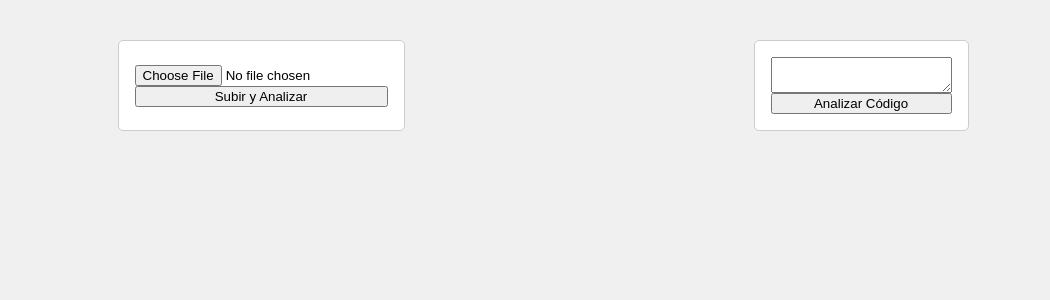
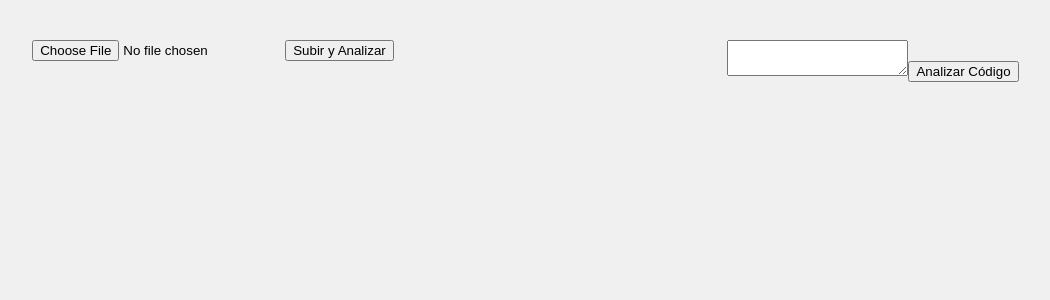
Before and after one commit to NoeOnDev/Lexical-Analyzer-Web, a React (Vite) app in the folder front-end/: page / in a window 1280 px wide. Shown: the top 300 px of the page, without its empty margins (97-1147 px from the left). Built offline with nearby package versions, Linux system fonts and the light colour scheme.

Commit message:
chore: Update front-end styling and form layout

```diff
--- a/front-end/src/App.css
+++ b/front-end/src/App.css
@@ -12,28 +12,17 @@ body {
 
 .container {
   display: flex;
-  flex-direction: row;
-  justify-content: center;
+  justify-content: space-between;
 }
 
-.form {
-  display: flex;
-  flex-direction: column;
-  justify-content: center;
-  margin: 0 auto;
-  padding: 1rem;
-  border: 1px solid #ccc;
-  border-radius: 5px;
-  background-color: #fff;
+.container-A {
+  width: 45%;
 }
 
-.form-code {
-  display: flex;
-  flex-direction: column;
-  justify-content: center;
-  margin: 0 auto;
-  padding: 1rem;
-  border: 1px solid #ccc;
-  border-radius: 5px;
-  background-color: #fff;
+.form-A {}
+
+.container-B {
+  width: 45%;
 }
+
+.form-B {}
--- a/front-end/src/App.jsx
+++ b/front-end/src/App.jsx
@@ -41,16 +41,21 @@ function App() {
 
   return (
     <div className='container'>
-      <form className='form' onSubmit={onFileFormSubmit}>
-        <input type="file" onChange={onFileChange} />
+      <div className='container-A'>
+        <form className='form-A' onSubmit={onFileFormSubmit}>
+          <input id='file' type="file" onChange={onFileChange} />
           <button type="submit">Subir y Analizar</button>
         </form>
-      <form className='form-code' onSubmit={onCodeFormSubmit}>
+
+      </div>
+      <div className='container-B'>
+        <form className='form-B' onSubmit={onCodeFormSubmit}>
           <textarea onChange={onCodeChange} value={code} />
           <button type="submit">Analizar Código</button>
         </form>
         {response && <pre>{response}</pre>}
       </div>
+    </div>
   );
 }
 
```
Lines whose indentation alone changed are shown as unchanged.
